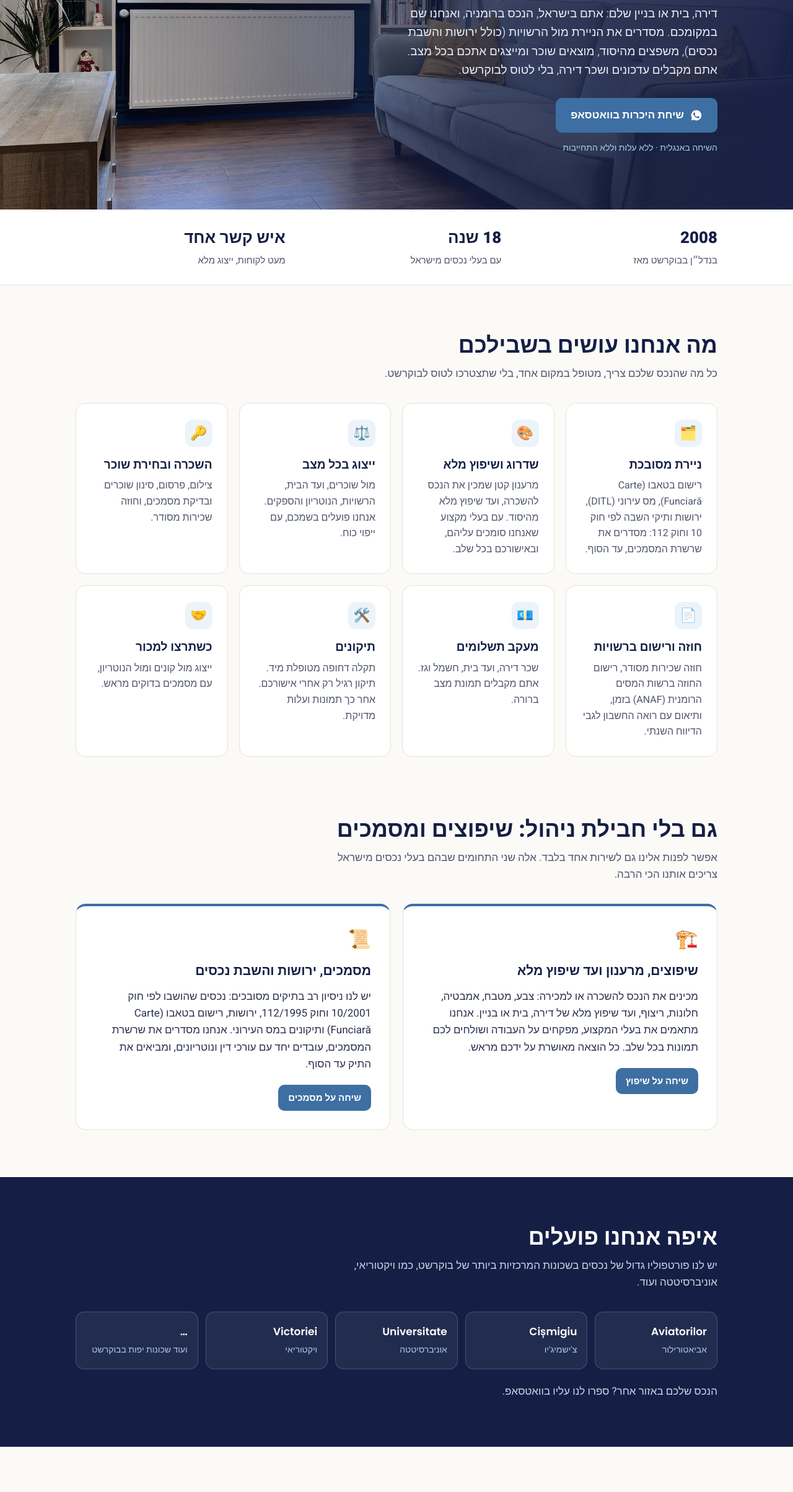
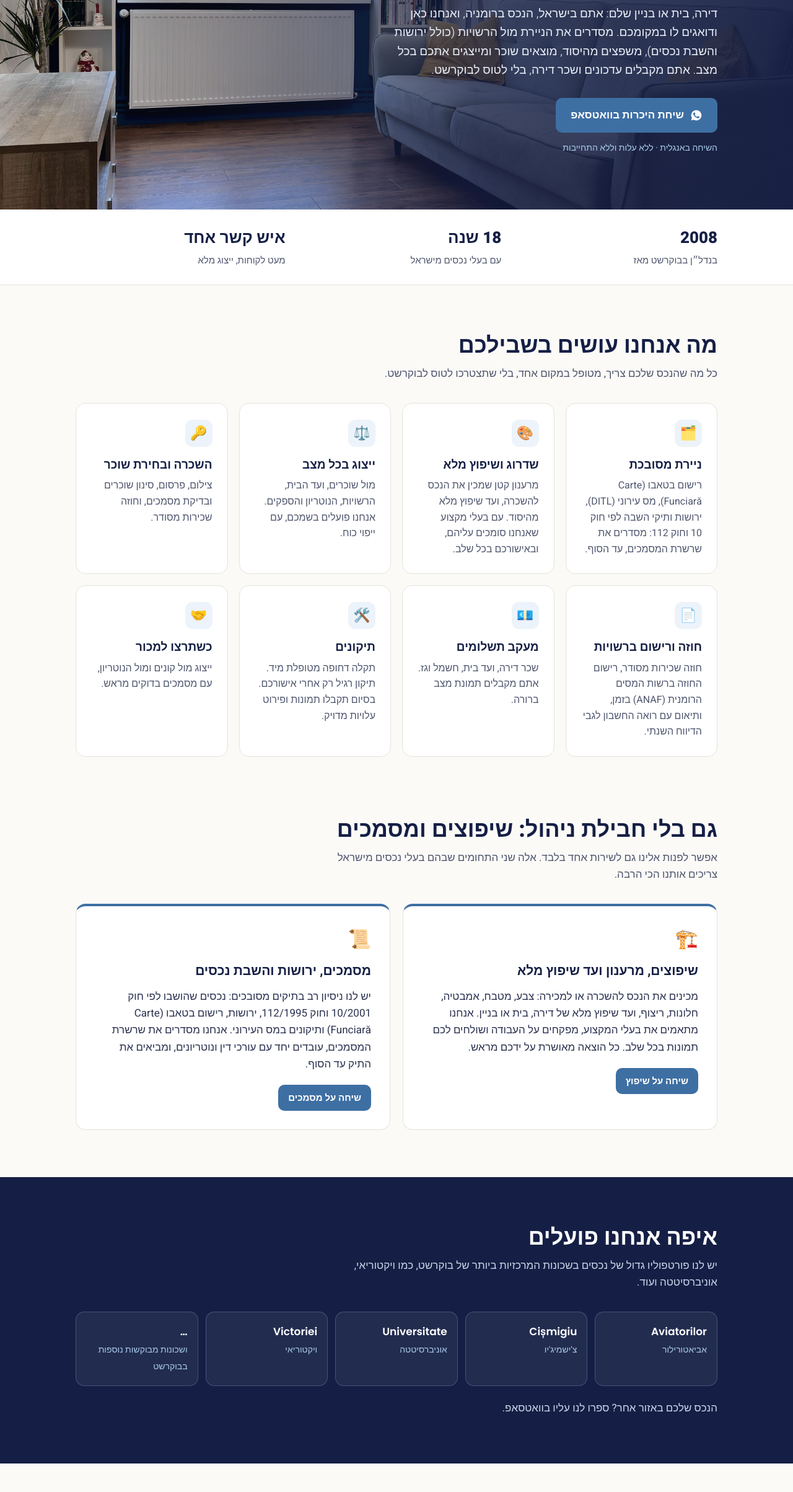
Before and after one commit to imobiliarem/he, a plain HTML site: page index.html in a window 1280 px wide. Shown: the part 376-2783 px from the top of the page at 62% size. Drawn offline with Linux system fonts and the light colour scheme.

Commit message:
Corecturi ebraică (4 locuri marcate de Dvir)
Co-Authored-By: Claude Opus 5.5 <noreply@anthropic.com>
Claude-Session: https://claude.ai/code/session_01K9QyKDv4UX7vy2RrZhUtSW

```diff
--- a/index.html
+++ b/index.html
@@ -96,7 +96,7 @@ footer{background:#0F1735;color:#9AA6C3;font-size:14px;padding:26px 0;text-align
 <div class="hero"><div class="wrap">
   <div class="kick">MACOR IMOBILIARE · BUCHAREST</div>
   <h1>גרים בישראל ויש לכם נכס בבוקרשט?<br><span style="color:var(--light)">אנחנו נטפל בו בשבילכם.</span></h1>
-  <p>דירה, בית או בניין שלם: אתם בישראל, הנכס ברומניה, ואנחנו שם במקומכם. מסדרים את הניירת מול הרשויות (כולל ירושות והשבת נכסים), משפצים מהיסוד, מוצאים שוכר ומייצגים אתכם בכל מצב. אתם מקבלים עדכונים ושכר דירה, בלי לטוס לבוקרשט.</p>
+  <p>דירה, בית או בניין שלם: אתם בישראל, הנכס ברומניה, ואנחנו כאן ודואגים לו במקומכם. מסדרים את הניירת מול הרשויות (כולל ירושות והשבת נכסים), משפצים מהיסוד, מוצאים שוכר ומייצגים אתכם בכל מצב. אתם מקבלים עדכונים ושכר דירה, בלי לטוס לבוקרשט.</p>
   <div class="cta">
     <a class="btn" href="https://wa.me/40720626888?text=Hi%20Vlad%2C%20I%20own%20a%20property%20in%20Bucharest%20and%20I%27m%20interested%20in%20property%20management.%20(imobiliarem.ro%2Fhe)" target="_blank" rel="noopener"><svg class="wa" viewBox="0 0 24 24"><path d="M12 2a10 10 0 0 0-8.6 15.1L2 22l5-1.3A10 10 0 1 0 12 2zm5.8 14.2c-.2.7-1.4 1.3-2 1.4-.5.1-1.1.1-1.8-.1-.4-.1-1-.3-1.7-.6-3-1.3-4.9-4.3-5.1-4.5-.1-.2-1.2-1.6-1.2-3s.8-2.2 1-2.5c.3-.3.6-.4.8-.4h.6c.2 0 .4 0 .6.5l.9 2.1c.1.2.1.4 0 .6l-.4.6-.4.4c-.1.2-.3.3-.1.6.2.3.8 1.3 1.7 2.1 1.2 1 2.1 1.4 2.4 1.5.3.1.5.1.7-.1l.9-1.1c.2-.3.4-.2.7-.1l2 1c.3.1.5.2.5.3.1.1.1.6-.1 1.2z"/></svg>שיחת היכרות בוואטסאפ</a>
   </div>
@@ -119,7 +119,7 @@ footer{background:#0F1735;color:#9AA6C3;font-size:14px;padding:26px 0;text-align
     <div class="card"><div class="ic">🔑</div><h3>השכרה ובחירת שוכר</h3><p>צילום, פרסום, סינון שוכרים ובדיקת מסמכים, וחוזה שכירות מסודר.</p></div>
     <div class="card"><div class="ic">📄</div><h3>חוזה ורישום ברשויות</h3><p>חוזה שכירות מסודר, רישום החוזה ברשות המסים הרומנית (ANAF) בזמן, ותיאום עם רואה החשבון לגבי הדיווח השנתי.</p></div>
     <div class="card"><div class="ic">💶</div><h3>מעקב תשלומים</h3><p>שכר דירה, ועד בית, חשמל וגז. אתם מקבלים תמונת מצב ברורה.</p></div>
-    <div class="card"><div class="ic">🛠️</div><h3>תיקונים</h3><p>תקלה דחופה מטופלת מיד. תיקון רגיל רק אחרי אישורכם. אחר כך תמונות ועלות מדויקת.</p></div>
+    <div class="card"><div class="ic">🛠️</div><h3>תיקונים</h3><p>תקלה דחופה מטופלת מיד. תיקון רגיל רק אחרי אישורכם. בסיום תקבלו תמונות ופירוט עלויות מדויק.</p></div>
     <div class="card"><div class="ic">🤝</div><h3>כשתרצו למכור</h3><p>ייצוג מול קונים ומול הנוטריון, עם מסמכים בדוקים מראש.</p></div>
   </div>
 </div></section>
@@ -145,7 +145,7 @@ footer{background:#0F1735;color:#9AA6C3;font-size:14px;padding:26px 0;text-align
     <div><b>Cișmigiu</b><span>צ'ישמיג'יו</span></div>
     <div><b>Universitate</b><span>אוניברסיטטה</span></div>
     <div><b>Victoriei</b><span>ויקטוריאי</span></div>
-    <div><b>…</b><span>ועוד שכונות יפות בבוקרשט</span></div>
+    <div><b>…</b><span>ושכונות מבוקשות נוספות בבוקרשט</span></div>
   </div>
   <p style="margin-top:22px;color:#c9d6ea">הנכס שלכם באזור אחר? ספרו לנו עליו בוואטסאפ.</p>
 </div></section>
@@ -185,7 +185,7 @@ footer{background:#0F1735;color:#9AA6C3;font-size:14px;padding:26px 0;text-align
 <section style="padding-top:10px"><div class="wrap">
   <div class="quote">
     <img src="vlad.jpg" alt="Vlad Iacomița">
-    <div><blockquote>„אני אחראי למה שאני לוקח על עצמי, מביא דברים עד הסוף, ונשאר לצד הלקוח גם כשקשה. אני מעדיף מעט לקוחות, שמיוצגים היטב.”</blockquote>
+    <div><blockquote>"אני לוקח אחריות מלאה על כל מה שאני מתחייב אליו, מוביל כל דבר עד הסוף ונשאר לצד הלקוח גם כשקשה. אני מעדיף לעבוד עם פחות לקוחות – ולייצג כל אחד מהם כמו שצריך."</blockquote>
     <cite>Vlad Iacomița · מייסד ויועץ נדל״ן, Macor Imobiliare</cite></div>
   </div>
 </div></section>
```
